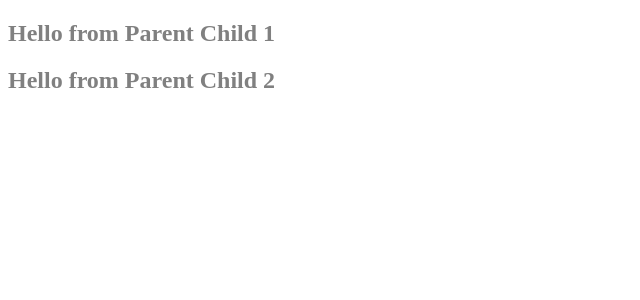
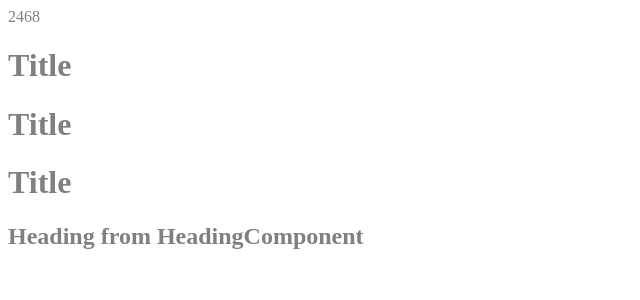
Before and after one commit to dineshkumarkannan/react-101, a React (Vite) app: page / in a window 1280 px wide. Shown: the top 300 px of the page, without its empty margins (0-640 px from the left). Built offline with nearby package versions, Linux system fonts and the light colour scheme.

Commit message:
0309: react basics and components basics

```diff
--- /dev/null
+++ b/App.js
@@ -0,0 +1,42 @@
+import React from "react";
+import ReactDOM from "react-dom/client";
+
+// React.createElement => Object => HtmlElement
+
+const header = (
+    <h1 className="head" tabIndex="1">
+        Test Jsx
+    </h1>
+);
+
+// React Functional Component
+
+// const HeadingComponent = () => {
+//     return <h1>Heading from HeadingComponent</h1>;
+// };
+
+let number = 1000;
+
+const Title = () => {
+    return <h1>Title</h1>;
+};
+
+const titleElm = <h2>Title Elm</h2>;
+
+const HeadingComponent = () => (
+    <div id="container">
+        {1234 + 1234}
+        {Title()}
+        {<Title />}
+        <Title></Title>
+        {/* {titleElm} */}
+        {/* {number} */}
+        {/* {console.log("test from jsx")} */}
+        <h2 className="heading">Heading from HeadingComponent</h2>
+    </div>
+);
+
+const root = ReactDOM.createRoot(document.getElementById("root"));
+
+// root.render(header);
+root.render(<HeadingComponent />);
--- a/index.html
+++ b/index.html
@@ -8,7 +8,10 @@
     </head>
 
     <body>
-        <div id="root"></div>
-        <script src="./script.js" type="module"></script>
+        <div id="root">
+            <h3>Not Rendered</h3>
+        </div>
+        <!-- <script src="./script.js" type="module"></script> -->
+        <script src="./App.js" type="module"></script>
     </body>
 </html>
--- a/package.json
+++ b/package.json
@@ -3,6 +3,8 @@
   "version": "1.0.0",
   "description": "react ",
   "scripts": {
+    "start": "parcel index.html",
+    "build": "parcel build index.html",
     "test": "jest"
   },
   "repository": {
```
